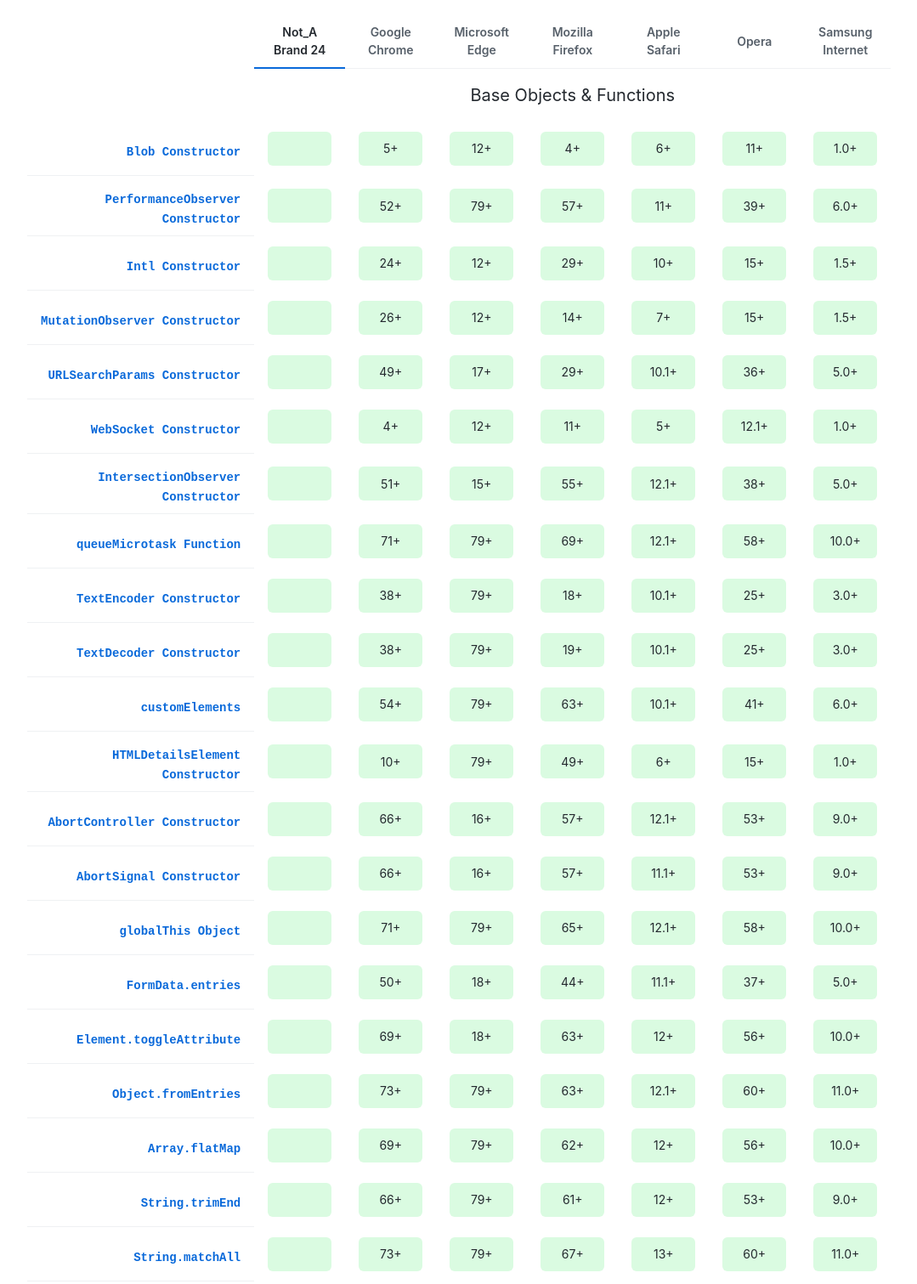
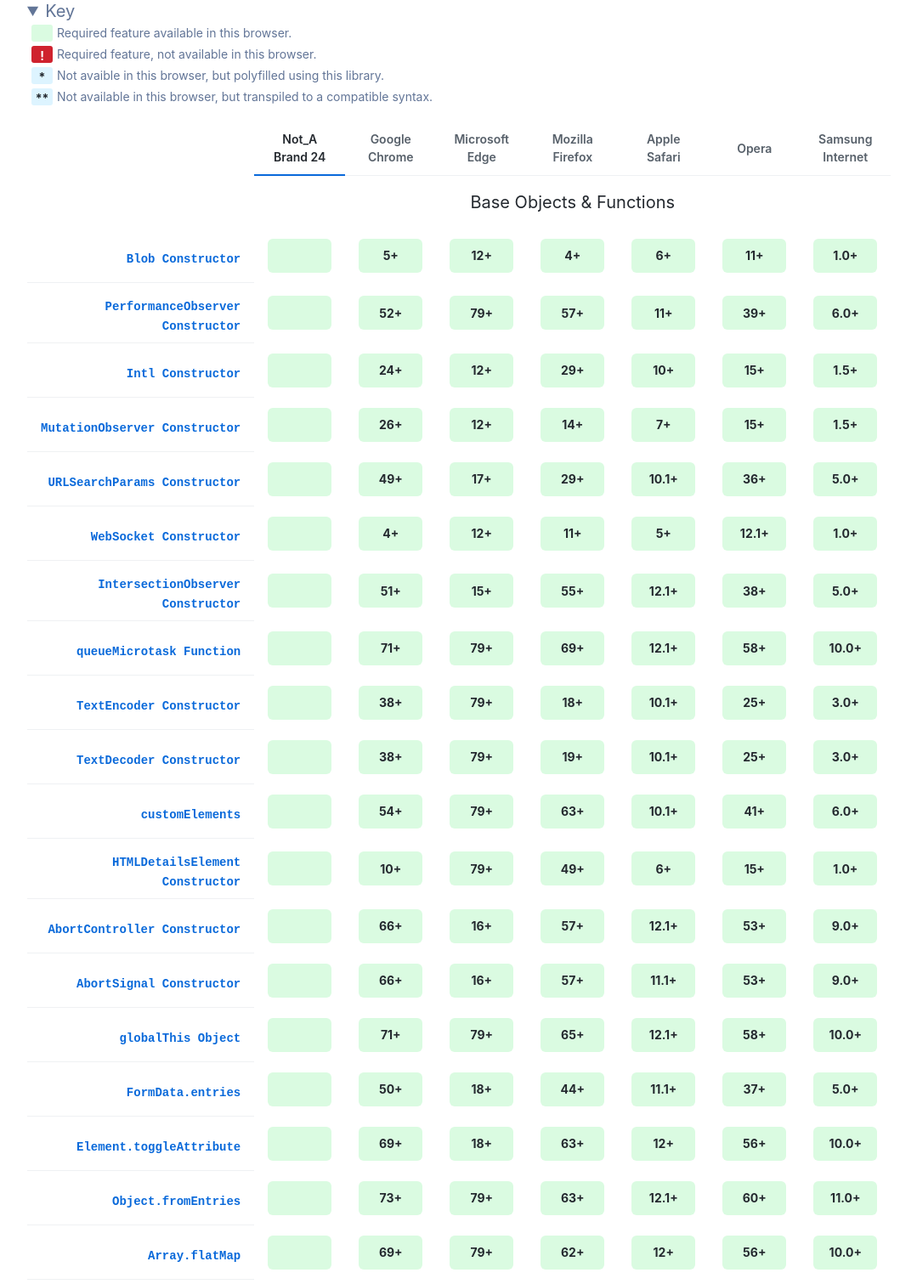
Before and after one commit to github/browser-support, a website: page docs/index.html in a window 1280 px wide. Shown: the part 163-1674 px from the top of the page at 85% size, without its empty margins (102-1181 px from the left). Drawn offline with Linux system fonts and the light colour scheme.

Commit message:
improve table readability with key & symbols

```diff
--- a/docs/index.html
+++ b/docs/index.html
@@ -7,6 +7,8 @@
     <style>
       html {
         font-family: "Alliance No.1", -apple-system, BlinkMacSystemFont, "Segoe UI", Helvetica, Arial, sans-serif, "Apple Color Emoji", "Segoe UI Emoji", "Segoe UI Symbol";
+        font-weight: 400;
+        line-height: 28px;
       }
       .container {
         font-size: 14px;
@@ -23,11 +25,32 @@
         line-height: 52px;
         margin-bottom: 16px;
       }
-      p {
-        font-weight: 400;
+      p, summary {
         color: #627597;
         font-size: 20px;
-        line-height: 28px;
+      }
+      caption {
+        margin-bottom: 14px;
+        text-align: left;
+      }
+      caption p {
+        font-size: 14px;
+        line-height: 20px;
+        margin: 5px 0;
+        padding: 0;
+        display: flex;
+        align-items: center;
+      }
+      caption p span {
+        content: ' ';
+        display: inline-block;
+        text-align: center;
+        padding-top: 2px;
+        border-radius: 3px;
+        background: #dafbe1;
+        height: 18px;
+        width: 25px;
+        margin: 0 5px;
       }
       table {
         border-collapse: collapse;
@@ -78,19 +101,24 @@
         justify-content: center;
         align-items: center;
       }
-      td[data-supported="true"] div {
+      td[data-supported="true"] div, caption p span {
         background-color: #dafbe1;
         color: #24292f;
+        font-weight: bold;
       }
-      td[data-supported="false"] div {
+      td[data-supported="false"] div, caption p span.unsupported {
         background-color: #cf222e;
+        color: white;
+        font-weight: bold;
       }
       tr[data-polyfills] ~ tr td[data-polyfill] ~ [data-supported="false"] div,
       tr[data-polyfills] ~ tr td[data-polyfill][data-supported="false"] div,
       tr[data-transpiled] ~ tr td[data-code] ~ [data-supported="false"] div,
-      tr[data-transpiled] ~ tr td[data-code][data-supported="false"] div
-      {
+      tr[data-transpiled] ~ tr td[data-code][data-supported="false"] div,
+      caption p span.polyfilled,
+      caption p span.transpiled {
         background-color: #ddf4ff;
+        color: #24292f;
       }
       td[data-code]:not([data-supported]) div,
       td[data-polyfill]:not([data-supported]) div
@@ -116,6 +144,20 @@
       <h1>GitHub Feature Support Table</h1>
       <p>The table below details some of the client-side ECMAScript features we use to provide the largest and most advanced development platform in the world.</p>
       <table>
+        <caption>
+          <details open>
+            <summary>Key</summary>
+            <p>
+              <span></span>Required feature available in this browser.
+            </p><p>
+              <span class="unsupported">!</span>Required feature, not available in this browser.
+            </p><p>
+              <span class="polyfilled">*</span>Not avaible in this browser, but polyfilled using this library.
+            </p><p>
+              <span class="transpiled">**</span>Not available in this browser, but transpiled to a compatible syntax.
+            </p>
+          </details>
+        </caption>
         <thead>
           <tr>
             <th></th>
@@ -136,7 +178,7 @@
                 <code>Blob Constructor</code>
               </a>
             </th>
-            <td data-code="typeof Blob === 'function'"><div></div></td>
+            <td data-code="typeof Blob === 'function'"><div>!</div></td>
             <td data-supported="true"><div>5+</div></td>
             <td data-supported="true"><div>12+</div></td>
             <td data-supported="true"><div>4+</div></td>
@@ -150,7 +192,7 @@
                 <code>PerformanceObserver Constructor</code>
               </a>
             </th>
-            <td data-code="typeof PerformanceObserver === 'function'"><div></div></td>
+            <td data-code="typeof PerformanceObserver === 'function'"><div>!</div></td>
             <td data-supported="true"><div>52+</div></td>
             <td data-supported="true"><div>79+</div></td>
             <td data-supported="true"><div>57+</div></td>
@@ -164,7 +206,7 @@
                 <code>Intl Constructor</code>
               </a>
             </th>
-            <td data-code="typeof Intl === 'object'"><div></div></td>
+            <td data-code="typeof Intl === 'object'"><div>!</div></td>
             <td data-supported="true"><div>24+</div></td>
             <td data-supported="true"><div>12+</div></td>
             <td data-supported="true"><div>29+</div></td>
@@ -178,7 +220,7 @@
                 <code>MutationObserver Constructor</code>
               </a>
             </th>
-            <td data-code="typeof MutationObserver === 'function'"><div></div></td>
+            <td data-code="typeof MutationObserver === 'function'"><div>!</div></td>
             <td data-supported="true"><div>26+</div></td>
             <td data-supported="true"><div>12+</div></td>
             <td data-supported="true"><div>14+</div></td>
@@ -192,7 +234,7 @@
                 <code>URLSearchParams Constructor</code>
               </a>
             </th>
-            <td data-code="typeof URLSearchParams === 'function'"><div></div></td>
+            <td data-code="typeof URLSearchParams === 'function'"><div>!</div></td>
             <td data-supported="true"><div>49+</div></td>
             <td data-supported="true"><div>17+</div></td>
             <td data-supported="true"><div>29+</div></td>
@@ -206,7 +248,7 @@
                 <code>WebSocket Constructor</code>
               </a>
             </th>
-            <td data-code="typeof WebSocket === 'function'"><div></div></td>
+            <td data-code="typeof WebSocket === 'function'"><div>!</div></td>
             <td data-supported="true"><div>4+</div></td>
             <td data-supported="true"><div>12+</div></td>
             <td data-supported="true"><div>11+</div></td>
@@ -220,7 +262,7 @@
                 <code>IntersectionObserver Constructor</code>
               </a>
             </th>
-            <td data-code="typeof IntersectionObserver === 'function'"><div></div></td>
+            <td data-code="typeof IntersectionObserver === 'function'"><div>!</div></td>
             <td data-supported="true"><div>51+</div></td>
             <td data-supported="true"><div>15+</div></td>
             <td data-supported="true"><div>55+</div></td>
@@ -234,7 +276,7 @@
                 <code>queueMicrotask Function</code>
               </a>
             </th>
-            <td data-code="typeof queueMicrotask === 'function'"><div></div></td>
+            <td data-code="typeof queueMicrotask === 'function'"><div>!</div></td>
             <td data-supported="true"><div>71+</div></td>
             <td data-supported="true"><div>79+</div></td>
             <td data-supported="true"><div>69+</div></td>
@@ -248,7 +290,7 @@
                 <code>TextEncoder Constructor</code>
               </a>
             </th>
-            <td data-code="typeof TextEncoder === 'function'"><div></div></td>
+            <td data-code="typeof TextEncoder === 'function'"><div>!</div></td>
             <td data-supported="true"><div>38+</div></td>
             <td data-supported="true"><div>79+</div></td>
             <td data-supported="true"><div>18+</div></td>
@@ -262,7 +304,7 @@
                 <code>TextDecoder Constructor</code>
               </a>
             </th>
-            <td data-code="typeof TextDecoder === 'function'"><div></div></td>
+            <td data-code="typeof TextDecoder === 'function'"><div>!</div></td>
             <td data-supported="true"><div>38+</div></td>
             <td data-supported="true"><div>79+</div></td>
             <td data-supported="true"><div>19+</div></td>
@@ -276,7 +318,7 @@
                 <code>customElements</code>
               </a>
             </th>
-            <td data-code="typeof customElements === 'object'"><div></div></td>
+            <td data-code="typeof customElements === 'object'"><div>!</div></td>
             <td data-supported="true"><div>54+</div></td>
             <td data-supported="true"><div>79+</div></td>
             <td data-supported="true"><div>63+</div></td>
@@ -290,7 +332,7 @@
                 <code>HTMLDetailsElement Constructor</code>
               </a>
             </th>
-            <td data-code="typeof HTMLDetailsElement === 'function'"><div></div></td>
+            <td data-code="typeof HTMLDetailsElement === 'function'"><div>!</div></td>
             <td data-supported="true"><div>10+</div></td>
             <td data-supported="true"><div>79+</div></td>
             <td data-supported="true"><div>49+</div></td>
@@ -304,7 +346,7 @@
                 <code>AbortController Constructor</code>
               </a>
             </th>
-            <td data-code="typeof AbortController === 'function'"><div></div></td>
+            <td data-code="typeof AbortController === 'function'"><div>!</div></td>
             <td data-supported="true"><div>66+</div></td>
             <td data-supported="true"><div>16+</div></td>
             <td data-supported="true"><div>57+</div></td>
@@ -318,7 +360,7 @@
                 <code>AbortSignal Constructor</code>
               </a>
             </th>
-            <td data-code="typeof AbortSignal === 'function'"><div></div></td>
+            <td data-code="typeof AbortSignal === 'function'"><div>!</div></td>
             <td data-supported="true"><div>66+</div></td>
             <td data-supported="true"><div>16+</div></td>
             <td data-supported="true"><div>57+</div></td>
@@ -332,7 +374,7 @@
                 <code>globalThis Object</code>
               </a>
             </th>
-            <td data-code="typeof globalThis === 'object'"><div></div></td>
+            <td data-code="typeof globalThis === 'object'"><div>!</div></td>
             <td data-supported="true"><div>71+</div></td>
             <td data-supported="true"><div>79+</div></td>
             <td data-supported="true"><div>65+</div></td>
@@ -346,7 +388,7 @@
                 <code>FormData.entries</code>
               </a>
             </th>
-            <td data-code="'entries' in FormData.prototype"><div></div></td>
+            <td data-code="'entries' in FormData.prototype"><div>!</div></td>
             <td data-supported="true"><div>50+</div></td>
             <td data-supported="true"><div>18+</div></td>
             <td data-supported="true"><div>44+</div></td>
@@ -360,7 +402,7 @@
                 <code>Element.toggleAttribute</code>
               </a>
             </th>
-            <td data-code="'toggleAttribute' in Element.prototype"><div></div></td>
+            <td data-code="'toggleAttribute' in Element.prototype"><div>!</div></td>
             <td data-supported="true"><div>69+</div></td>
             <td data-supported="true"><div>18+</div></td>
             <td data-supported="true"><div>63+</div></td>
@@ -374,7 +416,7 @@
                 <code>Object.fromEntries</code>
               </a>
             </th>
-            <td data-code="'fromEntries' in Object"><div></div></td>
+            <td data-code="'fromEntries' in Object"><div>!</div></td>
             <td data-supported="true"><div>73+</div></td>
             <td data-supported="true"><div>79+</div></td>
             <td data-supported="true"><div>63+</div></td>
@@ -388,7 +430,7 @@
                 <code>Array.flatMap</code>
               </a>
             </th>
-            <td data-code="'flatMap' in Array.prototype"><div></div></td>
+            <td data-code="'flatMap' in Array.prototype"><div>!</div></td>
             <td data-supported="true"><div>69+</div></td>
             <td data-supported="true"><div>79+</div></td>
             <td data-supported="true"><div>62+</div></td>
@@ -402,7 +444,7 @@
                 <code>String.trimEnd</code>
               </a>
             </th>
-            <td data-code="'trimEnd' in String.prototype"><div></div></td>
+            <td data-code="'trimEnd' in String.prototype"><div>!</div></td>
             <td data-supported="true"><div>66+</div></td>
             <td data-supported="true"><div>79+</div></td>
             <td data-supported="true"><div>61+</div></td>
@@ -416,7 +458,7 @@
                 <code>String.matchAll</code>
               </a>
             </th>
-            <td data-code="'matchAll' in String.prototype"><div></div></td>
+            <td data-code="'matchAll' in String.prototype"><div>!</div></td>
             <td data-supported="true"><div>73+</div></td>
             <td data-supported="true"><div>79+</div></td>
             <td data-supported="true"><div>67+</div></td>
@@ -600,7 +642,7 @@
                 <code>Exponentiation Operator</code>
               </a>
             </th>
-            <td data-code="1 ** 1"><div></div></td>
+            <td data-code="1 ** 1"><div>!</div></td>
             <td data-supported="true"><div>52+</div></td>
             <td data-supported="true"><div>14+</div></td>
             <td data-supported="true"><div>52+</div></td>
@@ -614,7 +656,7 @@
                 <code>Object Rest/Spead</code>
               </a>
             </th>
-            <td data-code="var {a, ...rest} = { ...{ b: 2 }, a: 1 }; rest.b + a === 3"><div></div></td>
+            <td data-code="var {a, ...rest} = { ...{ b: 2 }, a: 1 }; rest.b + a === 3"><div>!</div></td>
             <td data-supported="true"><div>60+</div></td>
             <td data-supported="true"><div>79+</div></td>
             <td data-supported="true"><div>55+</div></td>
@@ -628,7 +670,7 @@
                 <code>RegExp Named Capture Groups</code>
               </a>
             </th>
-            <td data-code="/(?<a>a)/.exec('a').groups.a === 'a'"><div></div></td>
+            <td data-code="/(?<a>a)/.exec('a').groups.a === 'a'"><div>!</div></td>
             <td data-supported="true"><div>64+</div></td>
             <td data-supported="true"><div>79+</div></td>
             <td data-supported="true"><div>78+</div></td>
@@ -642,7 +684,7 @@
                 <code>Async Generators & for await</code>
               </a>
             </th>
-            <td data-code="(async function(){async function*iter(){ yield 1 }let c=0;for await(const i of iter()) { c+= i};return c===1})()"><div></div></td>
+            <td data-code="(async function(){async function*iter(){ yield 1 }let c=0;for await(const i of iter()) { c+= i};return c===1})()"><div>!</div></td>
             <td data-supported="true"><div>63+</div></td>
             <td data-supported="true"><div>79+</div></td>
             <td data-supported="true"><div>57+</div></td>
@@ -656,7 +698,7 @@
                 <code>Optional Catch Binding</code>
               </a>
             </th>
-            <td data-code="try{}catch{};true"><div></div></td>
+            <td data-code="try{}catch{};true"><div>!</div></td>
             <td data-supported="true"><div>66+</div></td>
             <td data-supported="true"><div>79+</div></td>
             <td data-supported="true"><div>58+</div></td>
@@ -765,16 +807,6 @@
           </tr>
         </tbody>
       </table>
-      <p>
-        <small>
-          * Not supported natively, but polyfilled using this library.
-        </small>
-      </p>
-      <p>
-        <small>
-          ** Not supported natively, but transpiled to a compatible syntax.
-        </small>
-      </p>
     </div>
     <script>
       function getBrowser(useragent) {
@@ -803,6 +835,7 @@
         }
         Promise.resolve(supported).then((value) => {
           el.setAttribute('data-supported', Boolean(value))
+          if (value) el.querySelector('div').textContent = ''
         })
       }
     </script>
@@ -834,6 +867,7 @@
         }
         Promise.resolve(supported).then((value) => {
           el.setAttribute('data-supported', Boolean(value))
+          if (value) el.querySelector('div').textContent = ''
         })
       }
     </script>
```
